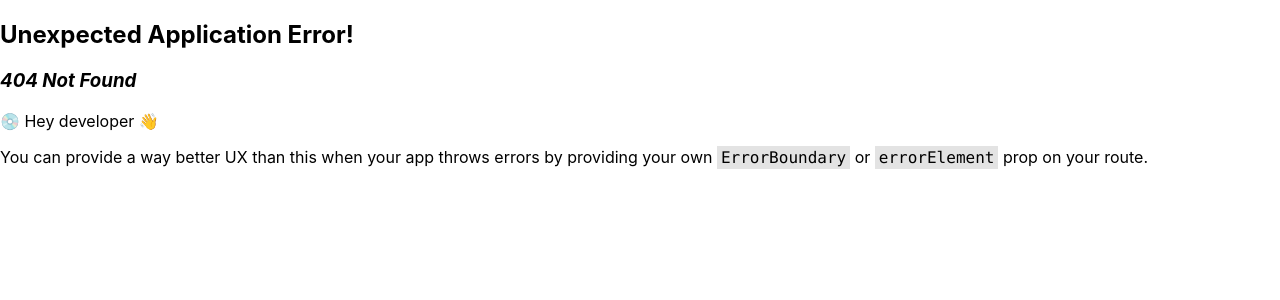
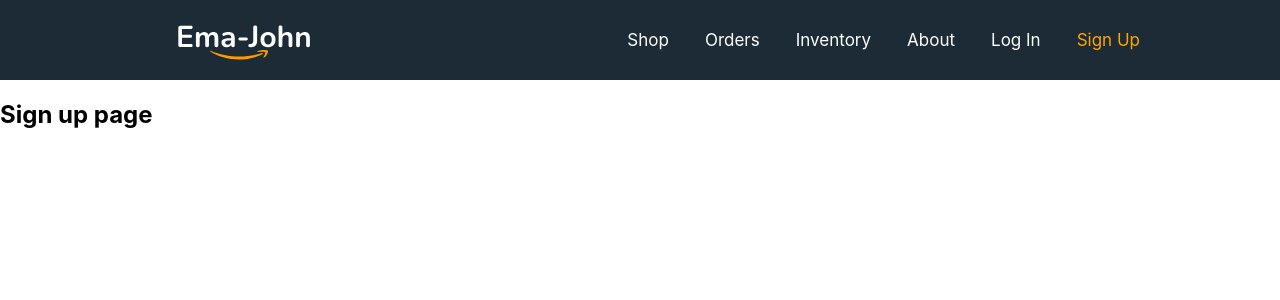
Before and after one commit to ashiikkhan/ema-john-new, a React (Create React App) app: page /signup in a window 1280 px wide. Before the commit this address had no page. Shown: the top 300 px of the page. Built offline with nearby package versions, Linux system fonts and the light colour scheme.

Commit message:
firebase setup

```diff
--- a/package.json
+++ b/package.json
@@ -9,6 +9,7 @@
     "@testing-library/jest-dom": "^5.16.5",
     "@testing-library/react": "^13.4.0",
     "@testing-library/user-event": "^13.5.0",
+    "firebase": "^9.12.1",
     "react": "^18.2.0",
     "react-dom": "^18.2.0",
     "react-router-dom": "^6.4.2",
--- a/src/App.js
+++ b/src/App.js
@@ -2,6 +2,8 @@ import { createBrowserRouter, RouterProvider } from 'react-router-dom';
 import './App.css';
 import About from './components/About/About';
 import Inventory from './components/Inventory/Inventory';
+import Login from './components/Login/Login';
+import SignUp from './components/SignUp/SignUp';
 import Orders from './components/Orders/Orders';
 import Shop from './components/Shop/Shop';
 import Main from './layouts/Main';
@@ -34,6 +36,8 @@ function App() {
         },
         { path: '/inventory', element: <Inventory></Inventory> },
         { path: '/about', element: <About></About> },
+        { path: '/login', element: <Login></Login> },
+        { path: '/signup', element: <SignUp></SignUp> },
       ],
     },
   ]);
--- a/src/components/Header/Header.js
+++ b/src/components/Header/Header.js
@@ -18,6 +18,8 @@ const Header = () => {
         <NavLink to='/orders'>Orders</NavLink>
         <NavLink to='/inventory'>Inventory</NavLink>
         <NavLink to='/about'>About</NavLink>
+        <NavLink to='/login'>Log In</NavLink>
+        <NavLink to='/signup'>Sign Up</NavLink>
       </div>
     </nav>
   );
--- /dev/null
+++ b/src/components/Login/Login.js
@@ -0,0 +1,12 @@
+import React from 'react';
+import './Login.css';
+
+const Login = () => {
+  return (
+    <div>
+      <h2>hello Login </h2>
+    </div>
+  );
+};
+
+export default Login;
--- /dev/null
+++ b/src/components/SignUp/SignUp.js
@@ -0,0 +1,12 @@
+import React from 'react';
+import './SignUp.css';
+
+const SignUp = () => {
+  return (
+    <div>
+      <h2>Sign up page</h2>
+    </div>
+  );
+};
+
+export default SignUp;
```
Also changed, not shown: src/_steps.js (added, +16 -0 lines), src/firebase/firebase.config.js (added, +19 -0 lines), src/components/Login/Login.css (added), src/components/SignUp/SignUp.css (added), 1 other file (tests, documents, lock files or other folders).
